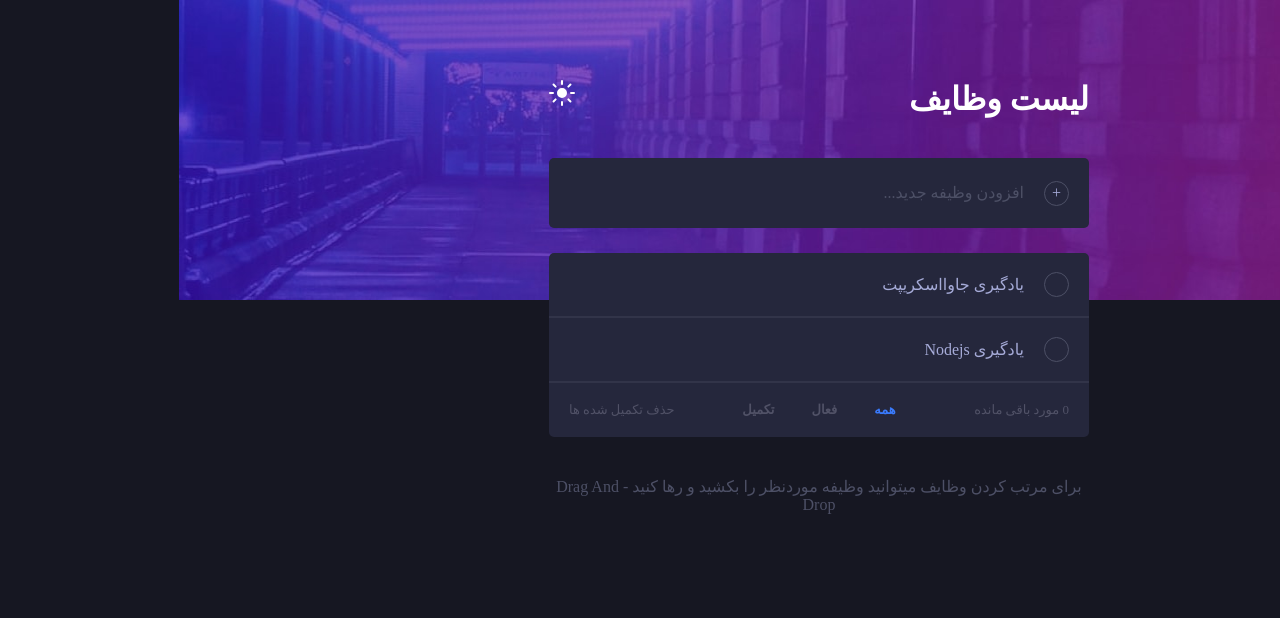
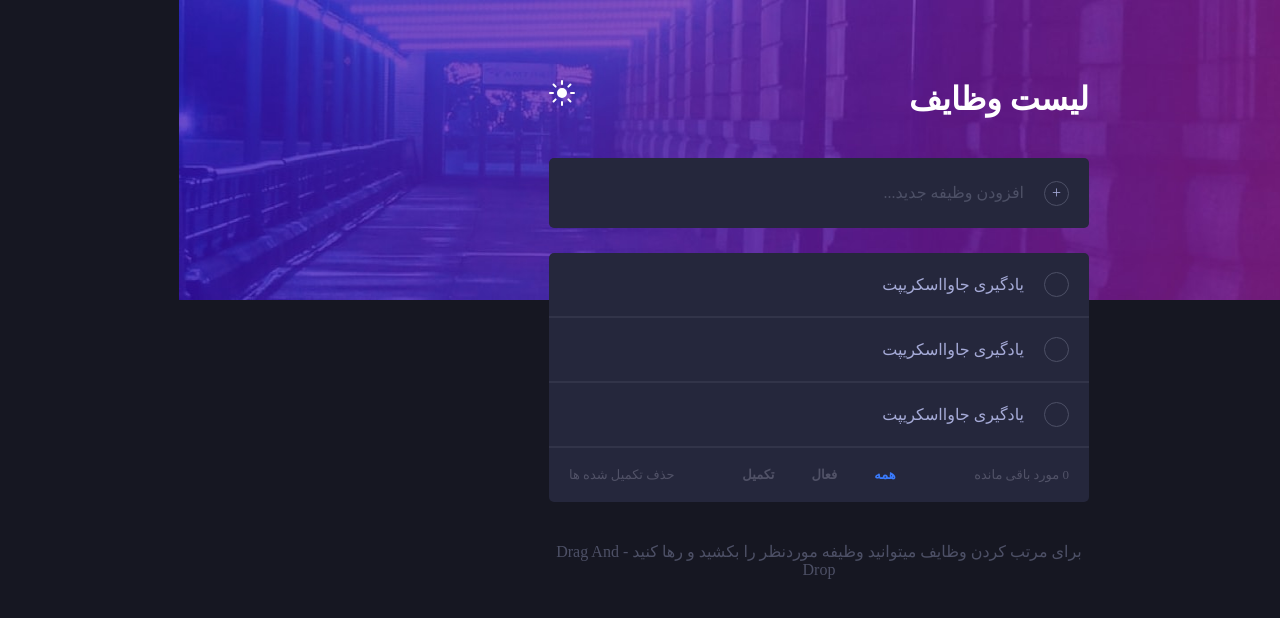
Before and after one commit to Hamid-Ba/ToDoApp, a Vue app: page / in a window 1280 px wide. Shown: the top 618 px of the page. Built offline with nearby package versions, Linux system fonts and the light colour scheme; a web font is replaced by a local one.

Commit message:
Componentization App.vue

```diff
--- a/src/App.vue
+++ b/src/App.vue
@@ -1,47 +1,12 @@
 <template>
-  <header class="card">
-    <h1>لیست وظایف </h1>
-
-    <button id="theme-switcher">
-      <img src="./assets/icon-sun.svg" alt="Change color theme" />
-    </button>
-  </header>
+  <AppHeader/>
   <main>
-    <div class="card add">
-      <div class="cb-container">
-        <button id="add-btn">+</button>
-      </div>
-      <div class="txt-container">
-        <label for="addt">افزودن </label>
-        <input type="text" class="txt-input" placeholder="افزودن وظیفه جدید..." spellcheck="false" autocomplete="off"
-          id="addt" dir="rtl" />
-      </div>
-    </div>
+    <AddTodo/>
     <ul class="todos">
 
-      <li class="card" draggable="true">
-        <div class="cb-container">
-          <input type="checkbox" class="cb-input" />
-          <span class="check"></span>
-        </div>
-        <p class="item">یادگیری جاوااسکریپت</p>
-        <button class="clear">
-          <img src="./assets/icon-cross.svg" alt="Clear it" />
-        </button>
-      </li>
-
-
-
-      <li class="card" >
-        <div class="cb-container">
-          <input type="checkbox" class="cb-input" />
-          <span class="check"></span>
-        </div>
-        <p class="item">یادگیری Nodejs</p>
-        <button class="clear">
-          <img src="./assets/icon-cross.svg" alt="Clear it" />
-        </button>
-      </li>
+      <AppTodo/>
+      <AppTodo/>
+      <AppTodo/>
 
     </ul>
     <div class="card stat">
@@ -56,16 +21,23 @@
       </div>
     </div>
   </main>
-  <footer>
-    <p> برای مرتب کردن وظایف میتوانید وظیفه موردنظر را بکشید و رها کنید - Drag And Drop</p>
-  </footer>
+  <AppFooter />
 </template>
 
 <script>
-
+import AppHeader from "./components/AppHeader.vue"
+import AppFooter from "./components/AppFooter.vue"
+import AppTodo from "./components/AppTodo.vue"
+import AddTodo from "./components/AddTodo.vue"
 export default {
   name: 'App',
 
+  components:{
+    AppHeader,
+    AppFooter,
+    AppTodo,
+    AddTodo
+  }
 }
 </script>
 
--- /dev/null
+++ b/src/components/AddTodo.vue
@@ -0,0 +1,22 @@
+<template>
+  <div class="card add">
+      <div class="cb-container">
+        <button id="add-btn">+</button>
+      </div>
+      <div class="txt-container">
+        <label for="addt">افزودن </label>
+        <input type="text" class="txt-input" placeholder="افزودن وظیفه جدید..." spellcheck="false" autocomplete="off"
+          id="addt" dir="rtl" />
+      </div>
+    </div>
+</template>
+
+<script>
+export default {
+
+}
+</script>
+
+<style>
+
+</style>
--- /dev/null
+++ b/src/components/AppFooter.vue
@@ -0,0 +1,15 @@
+<template>
+   <footer>
+    <p> برای مرتب کردن وظایف میتوانید وظیفه موردنظر را بکشید و رها کنید - Drag And Drop</p>
+  </footer>
+</template>
+
+<script>
+export default {
+
+}
+</script>
+
+<style>
+
+</style>
--- /dev/null
+++ b/src/components/AppHeader.vue
@@ -0,0 +1,19 @@
+<template>
+   <header class="card">
+    <h1>لیست وظایف </h1>
+
+    <button id="theme-switcher">
+      <img src="../assets/icon-sun.svg" alt="Change color theme" />
+    </button>
+  </header>
+</template>
+
+<script>
+export default {
+
+}
+</script>
+
+<style>
+
+</style>
--- /dev/null
+++ b/src/components/AppTodo.vue
@@ -0,0 +1,22 @@
+<template>
+  <li class="card" draggable="true">
+        <div class="cb-container">
+          <input type="checkbox" class="cb-input" />
+          <span class="check"></span>
+        </div>
+        <p class="item">یادگیری جاوااسکریپت</p>
+        <button class="clear">
+          <img src="../assets/icon-cross.svg" alt="Clear it" />
+        </button>
+      </li>
+</template>
+
+<script>
+export default {
+
+}
+</script>
+
+<style>
+
+</style>
```
